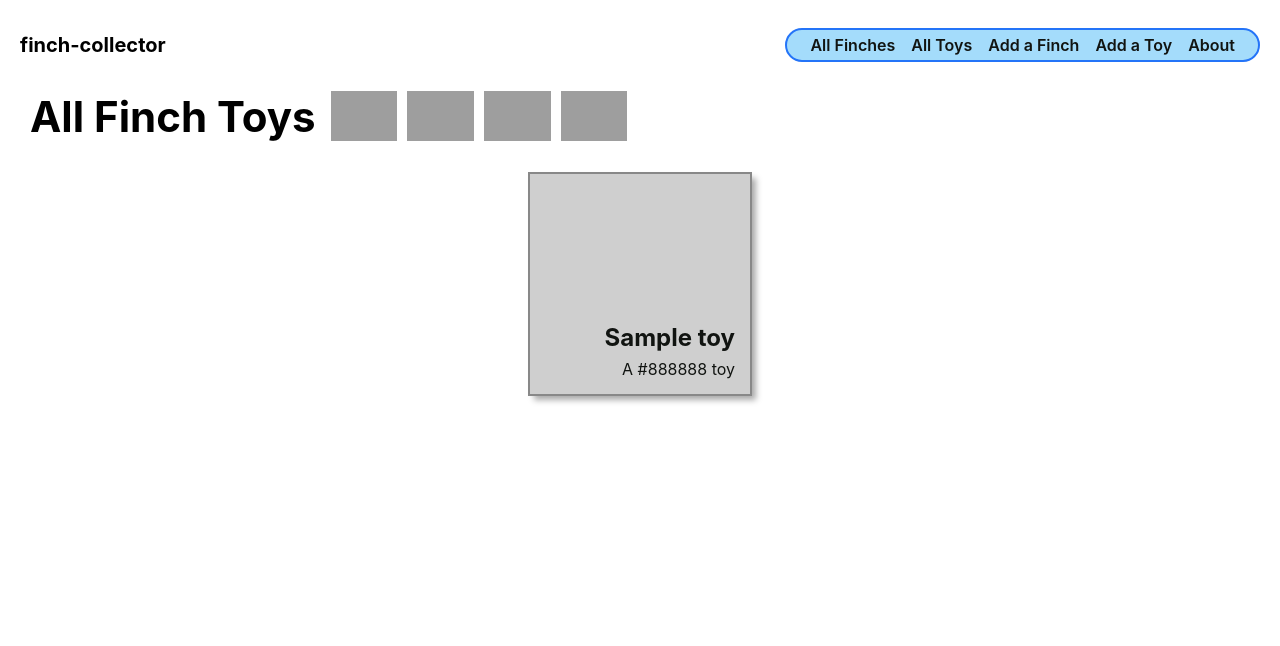
After one commit to lilyshowlader/finch-collector, a Django app: page /toys/ in a window 1280 px wide. The commit adds this page. Shown: the top 646 px of the page. Run offline with Django 4.2, Linux system fonts and the light colour scheme; tables that the repository leaves empty hold one stand-in row (values such as "Sample post"); grey boxes are pictures that could not be loaded.

Commit message:
update css

```diff
--- /dev/null
+++ b/main_app/static/css/toys/toy-index.css
@@ -0,0 +1,64 @@
+.card-container {
+  padding: 0 40px;
+  display: flex;
+  justify-content: center;
+  flex-wrap: wrap;
+}
+
+.card {
+  width: 224px;
+  height: 224px;
+  margin: 10px;
+  border: solid 2px;
+  box-shadow: var(--card-box-shadow);
+  position: relative;
+}
+
+.card-bg{
+  opacity: .4;
+  position: absolute;
+  display: inline-flex;
+  top: 0;
+  left: 0;
+  width: 100%;
+  height: 100%;
+}
+
+.card-content {
+  padding: 15px;
+  height: 100%;
+  width: 100%;
+  display: flex;
+  align-items: flex-end;
+  justify-content: flex-end;
+  flex-direction: column;
+}
+
+.card > a {
+  position: absolute;
+  top: 0;
+  left: 0;
+  width: 100%;
+  height: 100%;
+  display: inline-block;
+  text-decoration: none;
+  color: var(--text-color);
+}
+
+.card h2 {
+  margin: 7px 0;
+  font-size: var(--font-xl);
+}
+
+.card p {
+  margin: 0;
+  font-size: var(--font-reg);
+}
+
+.page-header > img {
+  margin-left: 10px;
+}
+
+.page-header > img:first-of-type {
+  margin-left: 15px;
+}
--- a/main_app/templates/about.html
+++ b/main_app/templates/about.html
@@ -5,7 +5,7 @@
 <h1>About the Finch Collector</h1>
 <hr />
 <p class="page-content">
-  tweet, tweet
+  tweet, tweet. collect your finchies here!
 </p>
 
 {% endblock %}
--- a/main_app/templates/base.html
+++ b/main_app/templates/base.html
@@ -19,18 +19,13 @@
 </head>
 <body>
   <header>
-    <div class="header-logo-container">
-      <a href="/">
-        <img
-        src="{% static 'images/header-logo.svg' %}"
-        alt="The Cat Collector Logo"
-      >
-      </a>
-    </div>
+      <h1>finch-collector</h1>
     <nav>
       <ul>
         <li><a href="{% url 'finches_index' %}">All Finches</a></li>
+        <li><a href="{% url 'toys_index' %}">All Toys</a></li>
         <li><a href="{% url 'finches_create' %}">Add a Finch</a></li>
+        <li><a href="{% url 'toys_create' %}">Add a Toy</a></li>
         <li><a href="{% url 'about' %}">About</a></li>
       </ul>
     </nav>
--- a/main_app/templates/main_app/finch_form.html
+++ b/main_app/templates/main_app/finch_form.html
@@ -13,7 +13,11 @@
   {% else %}
     <h1>Add a Finch</h1>
   {% endif %}
-  <img src="{% static 'images/nerd-cat.svg' %}" alt="A cat using a computer"/>
+  <img
+    src="https://i.imgur.com/j8MzL8c.png"
+    width = 60px
+    height= 30px
+  />
 </div>
 {% comment %}
   Leaving the action empty makes the form post to the same url used to display it
--- /dev/null
+++ b/main_app/templates/main_app/toy_list.html
@@ -0,0 +1,36 @@
+{% extends 'base.html' %}
+{% load static %}
+
+{% block head %}
+<link
+  rel="stylesheet"
+  type="text/css"
+  href="{% static 'css/toys/toy-index.css' %}"
+/>
+{% endblock %}
+
+{% block content %}
+
+<section class="page-header">
+  <h1>All Finch Toys</h1>
+  <img src="{% static 'images/string.svg' %}" alt="A ball of string" />
+  <img src="{% static 'images/mouse.svg' %}" alt="A mouse" />
+  <img src="{% static 'images/post.svg' %}" alt="A scratching post" />
+  <img src="{% static 'images/fish.svg' %}" alt="A fishy toy" />
+</section>
+
+<section class="card-container">
+  {% for toy in toy_list %}
+  <div class="card" style="border-color: {{ toy.color }}">
+    <div class="card-bg" style="background-color: {{ toy.color }}"></div>
+    <a href="{% url 'toys_detail' toy.id %}">
+      <div class="card-content">
+        <h2>{{ toy.name }}</h2>
+        <p>A {{ toy.color }} toy</p>
+      </div>
+    </a>
+  </div>
+  {% endfor %}
+</section>
+
+{% endblock %}
--- a/main_app/urls.py
+++ b/main_app/urls.py
@@ -25,4 +25,14 @@ urlpatterns = [
 
   # localhost:8000/finchess/int:finch_id/add_feeding
   path('finches/<int:finch_id>/add_feeding/', views.add_feeding, name='add_feeding'),
+
+  # localhost:8000/toys/create
+  path('toys/create/', views.ToyCreate.as_view(), name='toys_create'),
+
+  #
+  path('toys/<int:pk>/', views.ToyDetail.as_view(), name='toys_detail'),
+  path('toys/', views.ToyList.as_view(), name='toys_index'),
+
+  path('toys/<int:pk>/update/', views.ToyUpdate.as_view(), name='toys_update'),
+  path('toys/<int:pk>/delete/', views.ToyDelete.as_view(), name='toys_delete')
 ]
--- a/main_app/views.py
+++ b/main_app/views.py
@@ -1,6 +1,7 @@
 from django.shortcuts import render, redirect
 from django.views.generic.edit import CreateView, UpdateView, DeleteView
-from .models import Finch
+from django.views.generic import ListView, DetailView
+from .models import Finch, Toy
 from .forms import FeedingForm
 
 
@@ -57,3 +58,27 @@ def add_feeding(request, finch_id):
     new_feeding.finch_id = finch_id
     new_feeding.save()
   return redirect('finches_detail', finch_id=finch_id)
+
+
+# Creating a toy
+class ToyCreate(CreateView):
+  model = Toy
+  fields = '__all__'
+
+# View list of toys
+class ToyList(ListView):
+  model = Toy
+
+# View detail of toy
+class ToyDetail(DetailView):
+  model = Toy
+
+# Update the toy
+class ToyUpdate(UpdateView):
+  model = Toy
+  fields = ['name', 'color']
+
+# Delete the toy
+class ToyDelete(DeleteView):
+  model = Toy
+  success_url = '/toys/'
```
Also changed, not shown: main_app/static/css/toys/toy-detail.css (added, +52 -0 lines), main_app/templates/finches/detail.html (+5 -3 lines), main_app/templates/finches/index.html (+5 -3 lines), main_app/templates/main_app/toy_confirm_delete.html (added, +23 -0 lines), main_app/templates/main_app/toy_detail.html (added, +24 -0 lines), main_app/templates/main_app/toy_form.html (added, +25 -0 lines).
